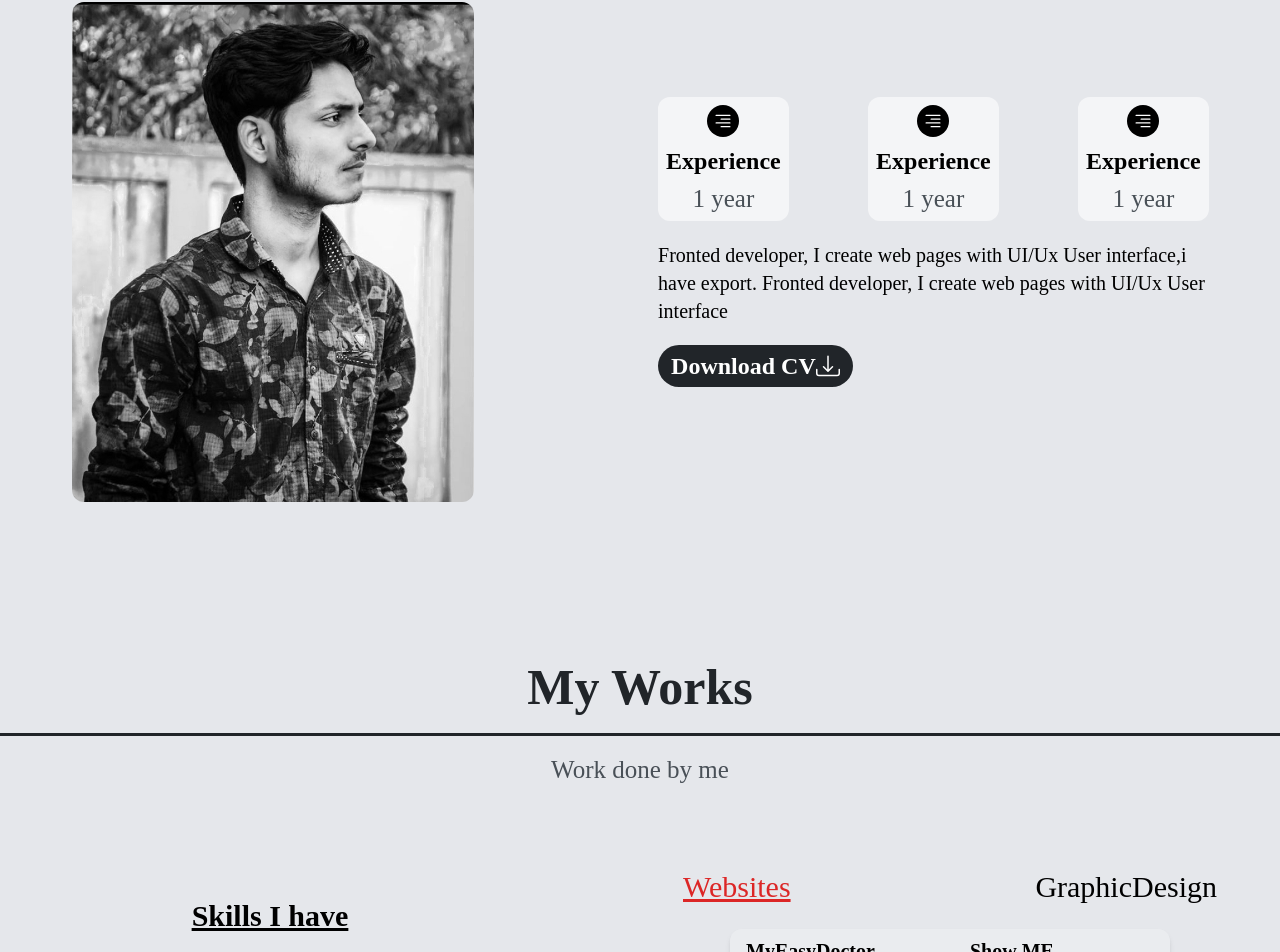
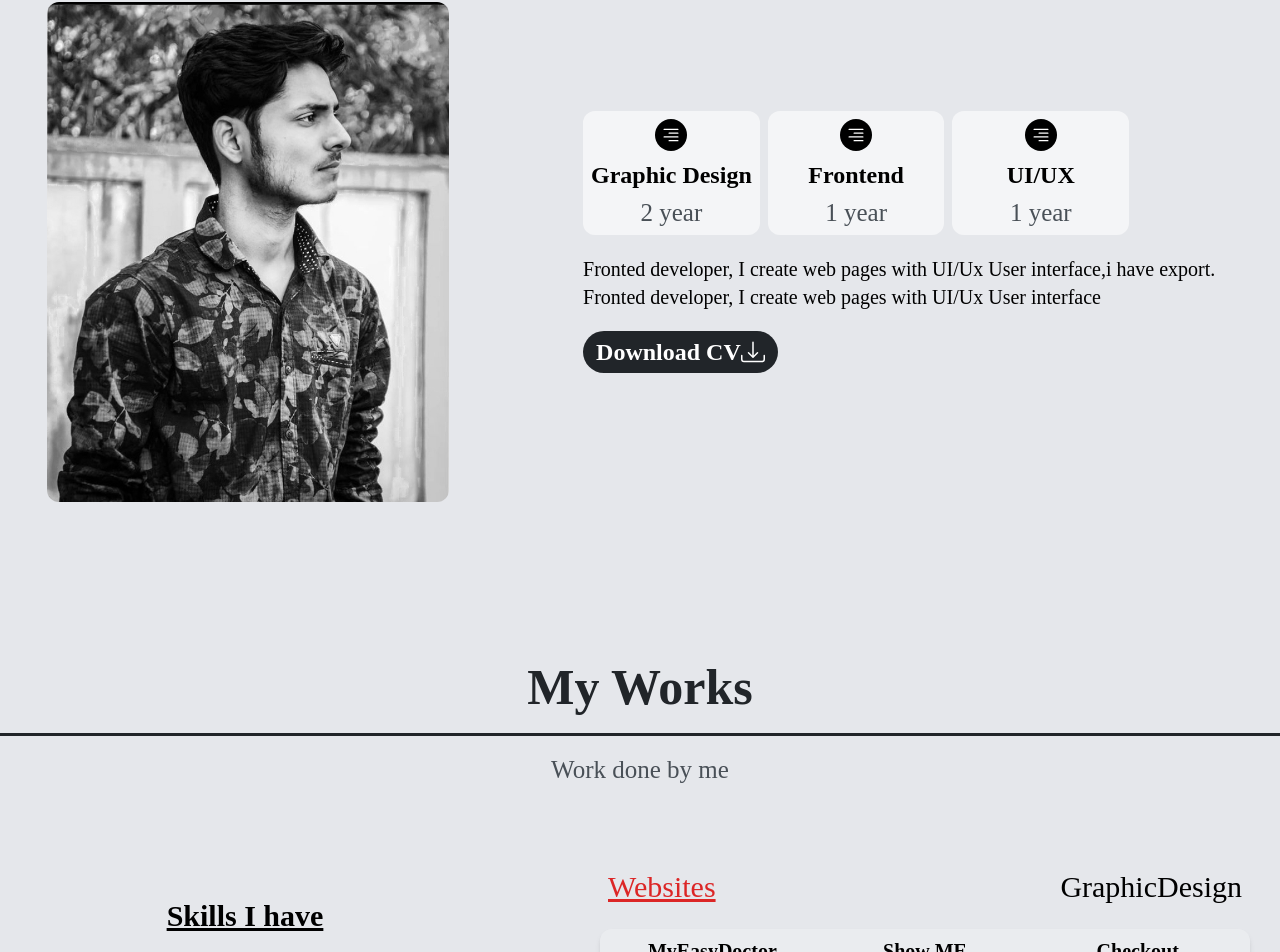
Before and after one commit to Bhagyadeep0/Portfolio, a React (Vite) app: page / in a window 1280 px wide. Shown: the part 1080-2032 px from the top of the page. Built offline with nearby package versions, Linux system fonts and the light colour scheme; a web font is replaced by a local one.

Commit message:
updated files

```diff
--- a/src/components/About.jsx
+++ b/src/components/About.jsx
@@ -7,9 +7,9 @@ import { fadeIn } from "./Variants";
 
 const About = () => {
   const aboutData = [
-    { icon: <BsTextRight />, title: "Experience", year: "1 year" },
-    { icon: <BsTextRight />, title: "Experience", year: "1 year" },
-    { icon: <BsTextRight />, title: "Experience", year: "1 year" },
+    { icon: <BsTextRight />, title: "Graphic Design", year: "2 year" },
+    { icon: <BsTextRight />, title: "Frontend", year: "1 year" },
+    { icon: <BsTextRight />, title: "UI/UX", year: "1 year" },
   ];
 
   return (
@@ -33,18 +33,18 @@ const About = () => {
         </motion.div>
 
         {/* text,box */}
-        <motion.div variants={fadeIn("scaleUp",0.3,1.2)} initial="hidden" whileInView="show" className="flex-1 flex flex-col items-center lg:items-start max-w-[550px]">
+        <motion.div variants={fadeIn("scaleUp",0.3,1.2)} initial="hidden" whileInView="show" className="flex-1 flex flex-col items-center lg:items-start max-w-[650px]">
           {/* box */}
-          <div className="grid grid-cols-1 sm:grid-cols-3 items-center gap-y-5 gap-x-20 mb-5">
+          <div className="grid grid-cols-1 sm:grid-cols-3 items-center gap-y-5 gap-x-2 mb-5">
             {aboutData.map((item, index) => (
               <div
-                className=" bg-white/60 w-fit p-2 rounded-xl flex flex-col items-center gap-2"
+                className=" bg-white/60 h-full p-2 rounded-xl flex flex-col items-center gap-2"
                 key={index}
               >
-                <p className="bg-black text-white text-xl rounded-full w-fit p-[6px]">
+                <p className="bg-black text-white  text-xl rounded-full p-[6px]">
                   {item.icon}
                 </p>
-                <p className="text-2xl font-[600]">{item.title}</p>
+                <p className="text-2xl text-center font-[600] break-words">{item.title}</p>
                 <p className="p">{item.year}</p>
               </div>
             ))}
--- a/src/components/Contact.jsx
+++ b/src/components/Contact.jsx
@@ -93,7 +93,7 @@ const Contact = () => {
           <p className="p">mail: b.ghosh0330@gmail.com</p>
         </div>
 
-        <div className="flex-1 flex flex-col items-center max-w-[550px]">
+        <div className="flex-1 flex flex-col items-center max-w-[650px]">
           <motion.form
           variants={fadeIn("up",0.3,1.2)}
           initial="hidden"
--- a/src/components/Projects.jsx
+++ b/src/components/Projects.jsx
@@ -35,7 +35,7 @@ const Projects = () => {
         {
           id: 1,
           title: "E-sport Design",
-          img: "/levi.png",
+          img: "/sage.png",
           url: "https://www.behance.net/bhagyadeep_ghosh",
         },
         {
@@ -47,7 +47,7 @@ const Projects = () => {
         {
           id: 2,
           title: "Thumbnail Design",
-          img: "/levi.png",
+          img: "/smoke.png",
           url: "https://www.behance.net/bhagyadeep_ghosh",
         },
       ],
@@ -87,7 +87,7 @@ const Projects = () => {
           </motion.p>
         </div>
         {/* data */}
-        <div className="flex-1 flex flex-col items-center justify-center gap-5 w-full h-full max-w-[550px]">
+        <div className="flex-1 flex flex-col items-center justify-center gap-5 w-full h-full max-w-[650px]">
           <div className=" flex w-full items-center justify-between px-2 ">
             {/* title */}
             {workData.map((item, itemIndex) => (
@@ -102,23 +102,26 @@ const Projects = () => {
               </div>
             ))}
           </div>
-          <motion.div variants={fadeIn("left",0.3,1.5)} initial="hidden" whileInView="show" className="shadow-md w-4/5 bg-white/20 rounded-xl">
+          <motion.div variants={fadeIn("left",0.3,1.5)} initial="hidden" whileInView="show" className="shadow-md w-full bg-white/20 rounded-xl">
             {workData[index].info.map((item, itemIndex) => (
               <div
-                className="transition-all duration-300 ease-in flex gap-10 items-center py-2 px-4"
+                className="transition-all duration-300 ease-in flex justify-between gap-5 text-center items-center py-2 px-4"
                 key={itemIndex}
               >
                 <p className="text-xl font-[600] flex-1">{item.title}</p>
-                <p className="text-xl font-[600] flex-1">
-                  <a href={item.url} target="_blank" className="group">
-                    <span>Show ME</span>
-                    <span className="absolute top-0 left-0">
+                <p className="text-xl font-[600] flex-1 group">
+                    <span className="hover:text-value5 transition-all duration-300 ease-in cursor-pointer">Show ME</span>
+                    <div className="absolute w-[600px] h-full top-0 left-0 ">
                       <img
                         src={item.img}
                         alt=""
-                        className="w-[600px] rounded-xl hidden group-hover:flex"
+                        className="object-cover w-full h-full rounded-xl hidden group-hover:flex "
                       />
-                    </span>
+                    </div>
+                </p>
+                <p className="text-xl font-[600] flex-1 ">
+                  <a href={item.url} target="_blank" className="hover:text-value5 transition-all duration-300 ease-in">
+                    <span>Checkout</span>
                   </a>
                 </p>
               </div>
--- a/src/components/sidebar/toggleButton/ToggleButton.jsx
+++ b/src/components/sidebar/toggleButton/ToggleButton.jsx
@@ -1,10 +1,10 @@
-/* eslint-disable react/prop-types */
+
 import {motion} from "framer-motion";
 
 
 const ToggleButton = ({ setOpen }) => {
   return (
-    <button onClick={() => setOpen((event) => !event)} className=" p-5 rounded-ee-full absolute -left-1 top-0 z-50 outline-none border-none">
+    <button onClick={() => setOpen((event) => !event)} className=" p-5 rounded-ee-full absolute -left-1 top-0 z-[999] outline-none border-none">
       <motion.svg width="23" height="23" xmlns="http://www.w3.org/2000/svg" viewBox="0 0 448 512">
         <motion.path
         variants={{
```
Also changed, not shown: public/sage.png (added), public/smoke.png (added).
